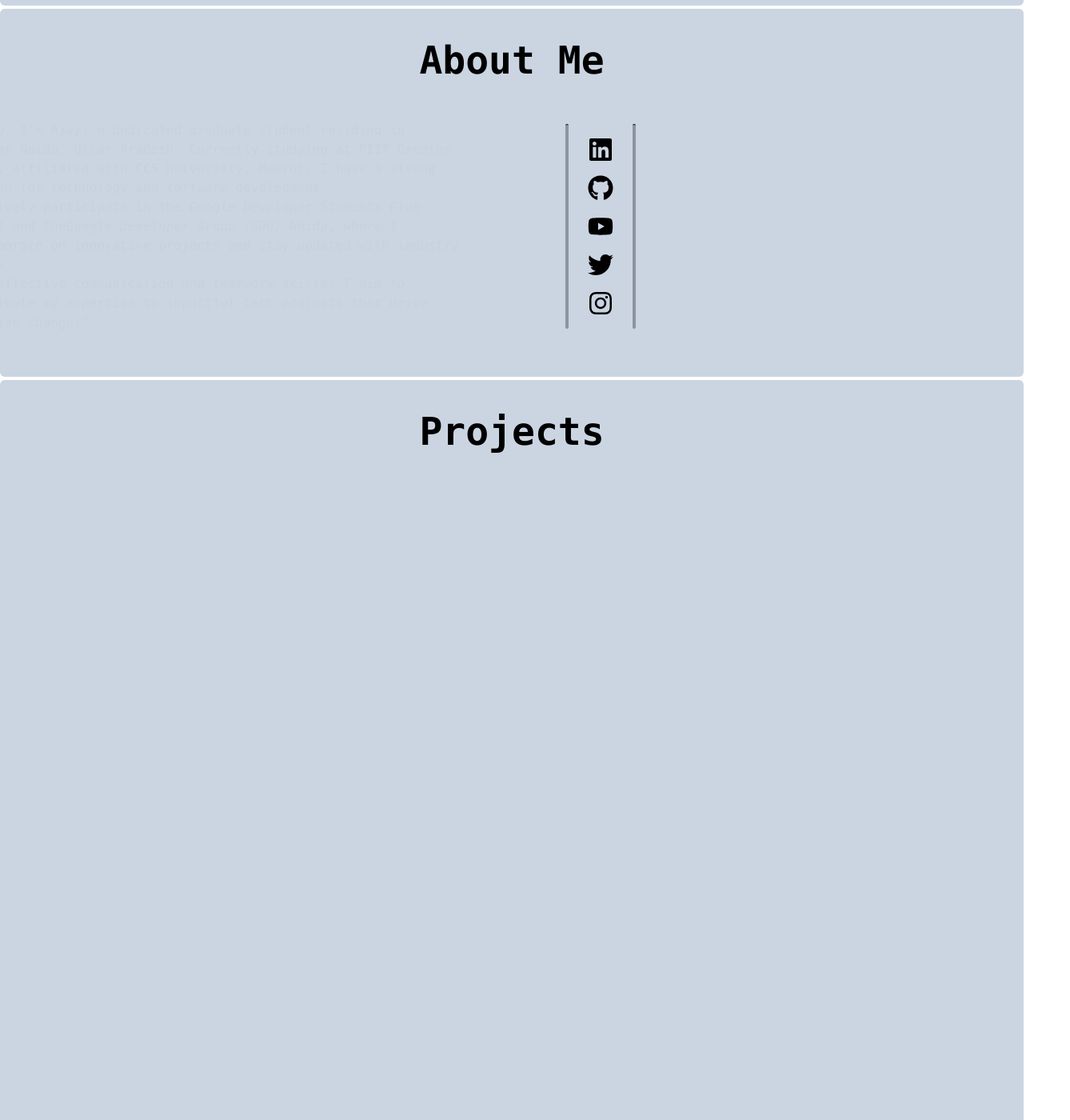
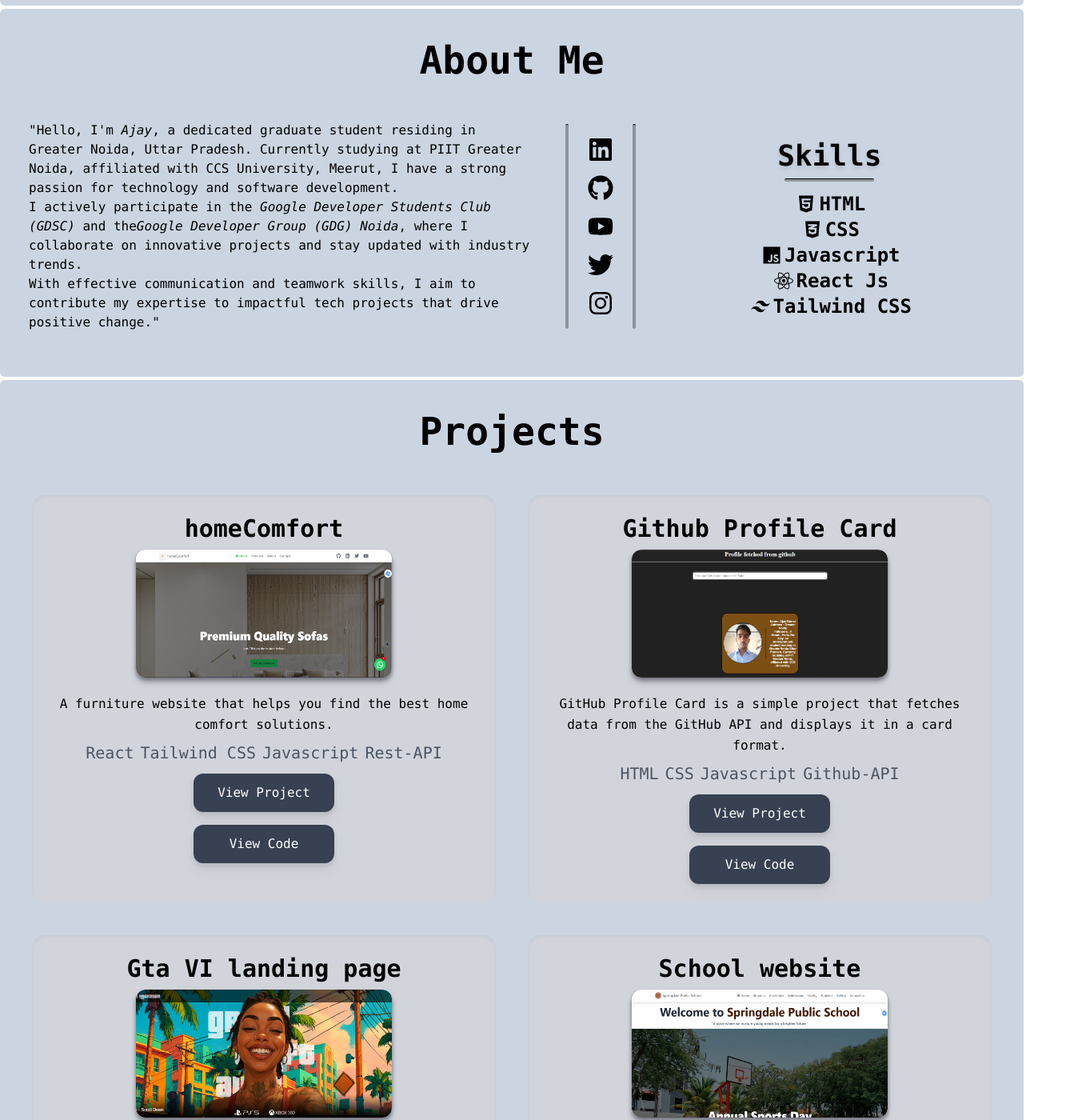
Before and after one commit to A-JA-Y/ajay-portfolio, a React (Create React App) app: page / in a window 1280 px wide. Shown: the part 637-2037 px from the top of the page at 80% size, 1338 px wide, since content can reach past the window. Built offline with nearby package versions, Linux system fonts and the light colour scheme; the HTML template or start-up script is replaced by a standard one.

Commit message:
framer-motion, scroll trigger

```diff
--- a/package.json
+++ b/package.json
@@ -6,6 +6,7 @@
     "@testing-library/jest-dom": "^5.17.0",
     "@testing-library/react": "^13.4.0",
     "@testing-library/user-event": "^13.5.0",
+    "motion": "^12.23.12",
     "react": "^18.3.1",
     "react-dom": "^18.3.1",
     "react-floating-whatsapp": "^5.0.8",
--- a/src/components/projects/index.jsx
+++ b/src/components/projects/index.jsx
@@ -9,7 +9,8 @@ import seven from "../../assets/seven.png";
 import eight from "../../assets/eight.png";
 import nine from "../../assets/nine.png";
 import ten from "../../assets/ten.png";
-import '../../style.css'
+// import '../../style.css';
+import { motion } from "motion/react"
 
 function Projects() {
   const projects = [
@@ -112,7 +113,13 @@ function Projects() {
       </h1>
       <div className="projects grid grid-cols-1 md:grid-cols-2 gap-6 p-4">
         {projects.map((project, index) => (
-          <div
+          <motion.div initial={{ transform: "translateX(50px)", opacity: 0 }}
+  whileInView={{ transform: "translateX(0)", opacity: 1 }}
+  viewport={{
+    once: false,
+    amount: 0.3,
+    margin: "-50px"
+  }}
             key={index}
             className="project relative bg-gray-300 dark:bg-zinc-700 p-4 m-2 rounded-2xl shadow-inner
                        hover:shadow-xl transition-shadow flex flex-col items-center project-popup-animation"
@@ -153,7 +160,7 @@ function Projects() {
                 View Code
               </button>
             </a>
-          </div>
+          </motion.div>
         ))}
       </div>
     </div>
--- a/src/style.css
+++ b/src/style.css
@@ -1,5 +1,5 @@
-html, body {
-  overflow-x: visible !important; /* Forces visibility */
+/* html, body {
+  overflow-x: visible !important;
 }
 .left-animation {
   opacity: 0;
@@ -29,7 +29,7 @@ html, body {
 }
 
 
-/* same animation in phones */
+
 @media (max-width: 640px) {
   .left-animation {
   opacity: 0;
@@ -72,3 +72,4 @@ html, body {
     scale: 100%;
   }
 }
+ */
```
Also changed, not shown: 1 other file (tests, documents, lock files or other folders).
